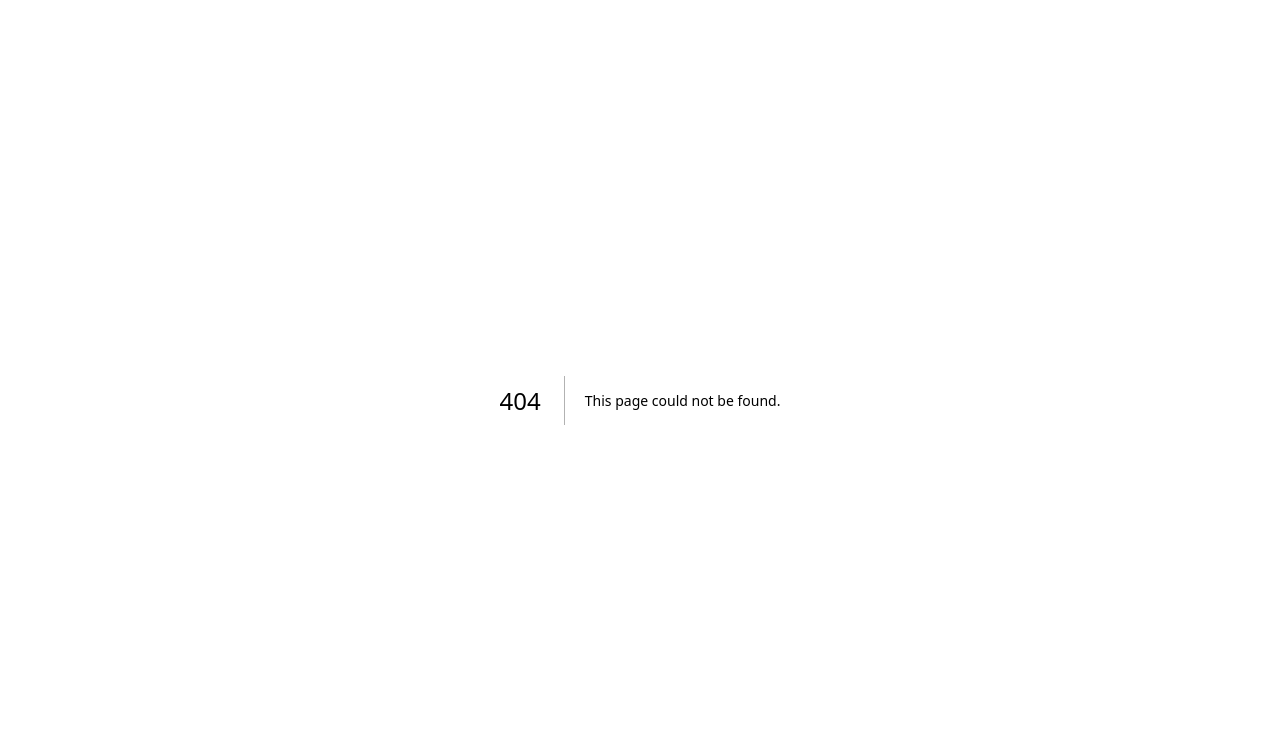
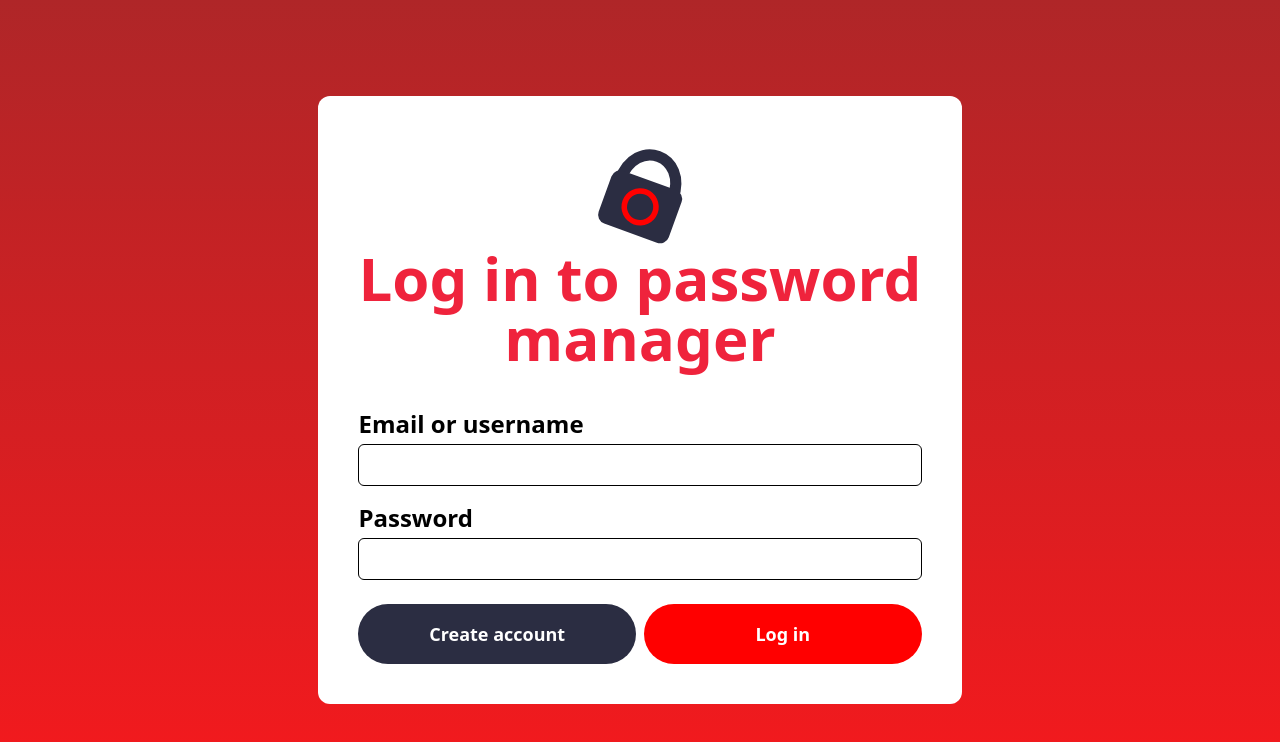
Before and after one commit to sebramirez44/passwordManager, a Next.js app in the folder password-manager/: page /sign-in in a window 1280 px wide. Before the commit this address had no page. Shown: the top 742 px of the page. Built offline with nearby package versions, Linux system fonts and the light colour scheme.

Commit message:
made sign-in page, real shit

```diff
--- /dev/null
+++ b/password-manager/src/app/(authentication)/layout.tsx
@@ -0,0 +1,23 @@
+//todo: gradient para colores de figma que escogi
+//todo: border radius y asi maybe ig
+import type { Metadata } from "next";
+
+export const metadata: Metadata = {
+  title: "Create Next App",
+  description: "Generated by create next app",
+};
+
+export default function AuthLayout({
+  children,
+}: Readonly<{
+  children: React.ReactNode;
+}>) {
+  return (
+    //overall class and shit
+    <div className="min-h-screen flex flex-row justify-center items-center background">
+        <div className="flex flex-col p-10 bg-white rounded-xl">
+            {children}
+        </div>
+    </div>
+  );
+}
--- /dev/null
+++ b/password-manager/src/app/(authentication)/sign-in/page.tsx
@@ -0,0 +1,23 @@
+import PasswordManagerIcon from "@/icons/lock-main";
+//cambiar por elementos de shacn maybe?
+export default function SignIn() {
+   return (
+    <>
+      <div className="flex justify-center">
+        <PasswordManagerIcon />
+      </div>
+      {/* set a max width instead of breaks */}
+      {/* give form elements names, put inside of a form that submits to back-end */}
+      {/* take access token recieved by back-end and store it or idk */}
+      <h1 className="text-[#EF233C] font-bold text-6xl text-center">Log in to password <br></br> manager</h1>
+      <p className="text-black font-bold text-2xl mt-10">Email or username</p>
+      <input type="text" className="rounded-md border border-black p-2 mt-1" />
+      <p className="text-black font-bold text-2xl mt-4">Password</p>
+      <input type="password" className="rounded-md border border-black p-2 mt-1" />
+      <div className="flex flex-row justify-around mt-4">
+        <button className="bg-[#2B2D42] text-white font-bold text-lg rounded-full w-1/2 mr-1 mt-2 py-4">Create account</button>
+        <button className="bg-[#FF0000] text-white font-bold text-lg rounded-full w-1/2 ml-1 mt-2 py-4">Log in</button>
+      </div>
+    </>
+   )
+}
--- /dev/null
+++ b/password-manager/src/app/(authentication)/sign-up/page.tsx
@@ -0,0 +1,5 @@
+export default function SignUp() {
+   return (
+    <h1 className="text-orange-600">Hello</h1>
+   )
+}
--- a/password-manager/src/app/globals.css
+++ b/password-manager/src/app/globals.css
@@ -2,32 +2,6 @@
 @tailwind components;
 @tailwind utilities;
 
-:root {
-  --foreground-rgb: 0, 0, 0;
-  --background-start-rgb: 214, 219, 220;
-  --background-end-rgb: 255, 255, 255;
+.background {
+  background: linear-gradient(#AF2628, #F6191D);
 }
-
-@media (prefers-color-scheme: dark) {
-  :root {
-    --foreground-rgb: 255, 255, 255;
-    --background-start-rgb: 0, 0, 0;
-    --background-end-rgb: 0, 0, 0;
-  }
-}
-
-body {
-  color: rgb(var(--foreground-rgb));
-  background: linear-gradient(
-      to bottom,
-      transparent,
-      rgb(var(--background-end-rgb))
-    )
-    rgb(var(--background-start-rgb));
-}
-
-@layer utilities {
-  .text-balance {
-    text-wrap: balance;
-  }
-}
--- a/password-manager/src/app/layout.tsx
+++ b/password-manager/src/app/layout.tsx
@@ -16,7 +16,7 @@ export default function RootLayout({
 }>) {
   return (
     <html lang="en">
-      <body className={inter.className}>{children}</body>
+      <body>{children}</body>
     </html>
   );
 }
--- /dev/null
+++ b/password-manager/src/icons/lock-main.tsx
@@ -0,0 +1,12 @@
+export default function PasswordManagerIcon() {
+    return (
+        <svg width="7em" height="7em" viewBox="5 30 60 60">
+            <g transform="rotate(20 50 100)">
+            <path d="M 10 65 C 10 40, 40 40, 40 65" fill="none" width="5" stroke="#2B2D42" stroke-width="6"/>
+            <rect x="5" y="60" width="40" height="30" fill="#2B2D42" rx="5" ry="5"/>
+            <circle cx="25" cy="75" r="10" fill="#F00"/>
+            <circle cx="25" cy="75" r="7" fill="#2B2D42"/>
+            </g>
+        </svg>
+    )
+}
```
